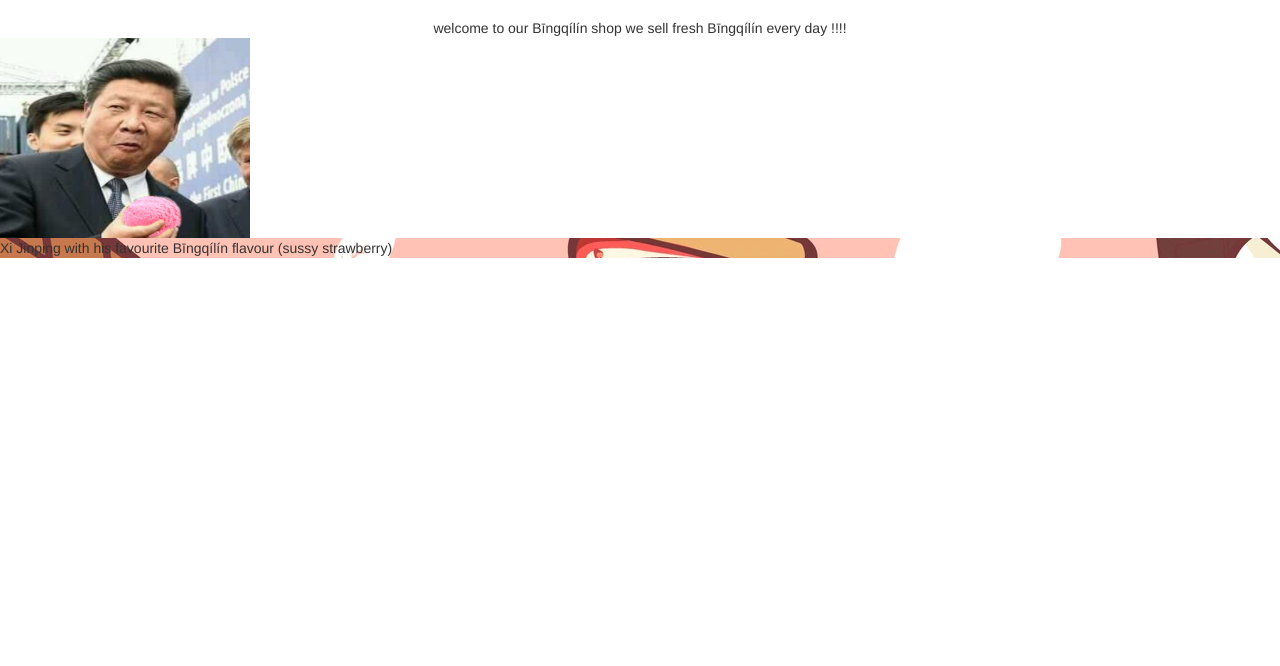
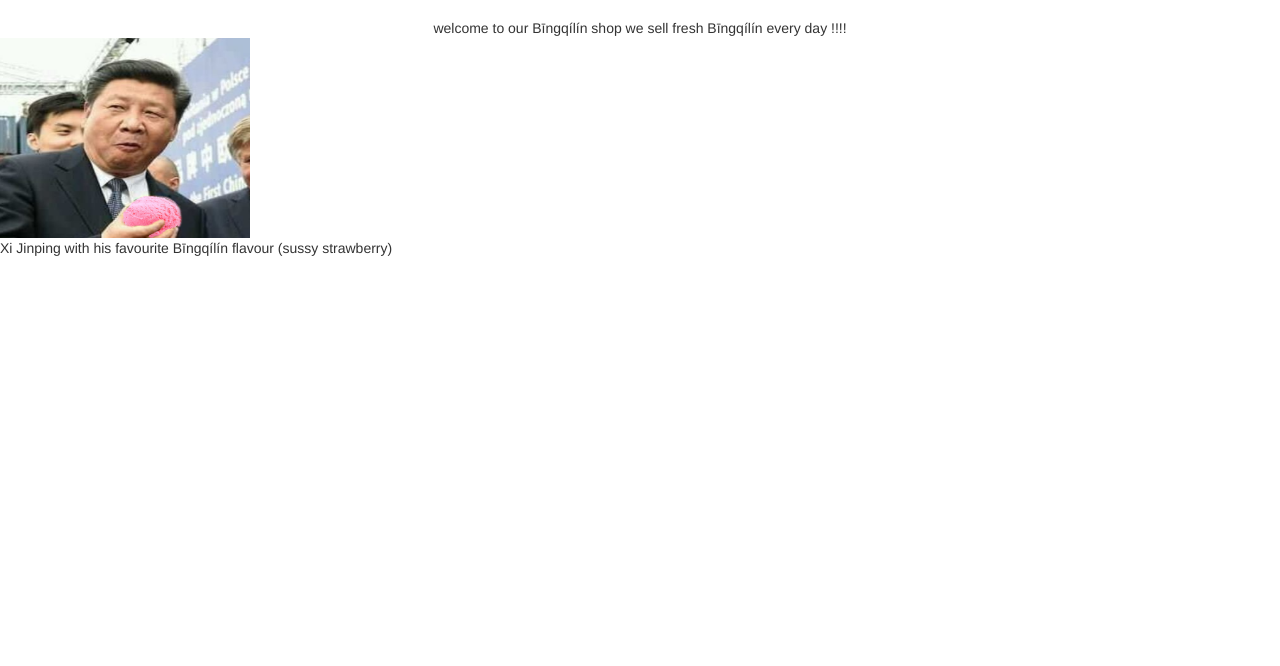
Before and after one commit to mastahoogway/mastahoogway.github.io, a plain HTML site: page index.html in a window 1280 px wide. Shown: the part 154-820 px from the top of the page. Drawn offline with nearby package versions, Linux system fonts and the light colour scheme.

Commit message:
Update index.html

```diff
--- a/index.html
+++ b/index.html
@@ -47,9 +47,3 @@
 
 
   <img src="xi jingping.png" alt="xi jingping enjoying our ice cream" height="200" width="250" />  <p> Xi Jinping with his favourite Bīngqílín flavour (sussy strawberry) </p>
-
-<style>
-p {
-  background-image: url('back.jpg');
-}
-</style>
```
